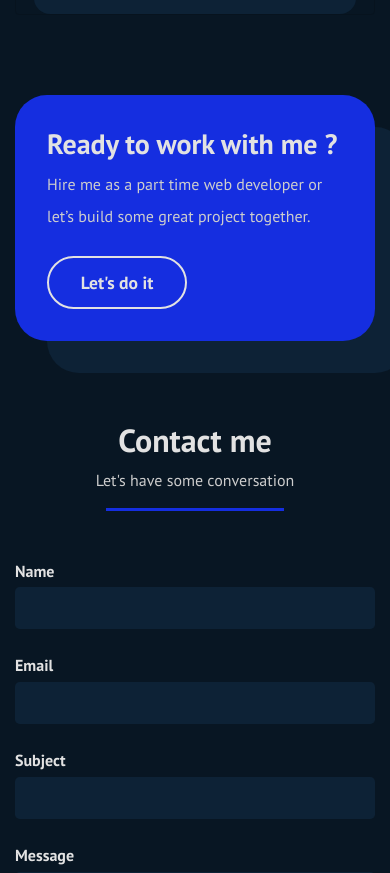
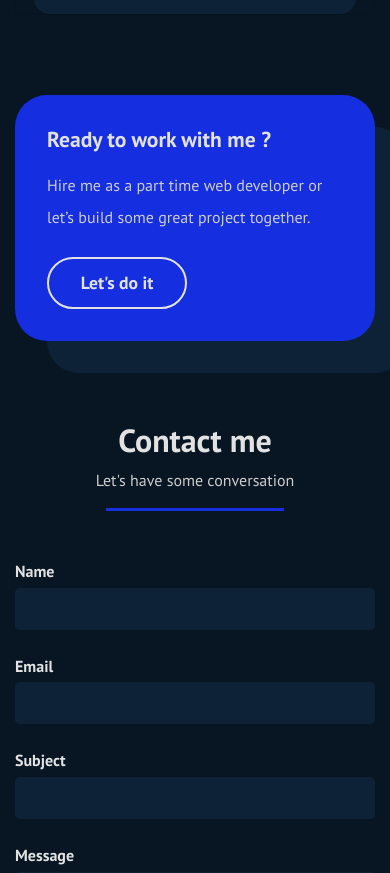
Before and after one commit to ramankarki/portfolio, a React (Create React App) app: page / in a window 390 px wide. Shown: the part 8938-9811 px from the top of the page. Built offline with nearby package versions, Linux system fonts and the light colour scheme.

Commit message:
decreased font size for mbl

```diff
--- a/src/components/CallToAction/CallToAction.scss
+++ b/src/components/CallToAction/CallToAction.scss
@@ -19,6 +19,11 @@
   h3 {
     color: $secondary-app-color;
     font-weight: bold;
+    margin-bottom: 1rem;
+
+    @media (max-width: 575px) {
+      font-size: 1.35rem;
+    }
   }
 
   p {
```
